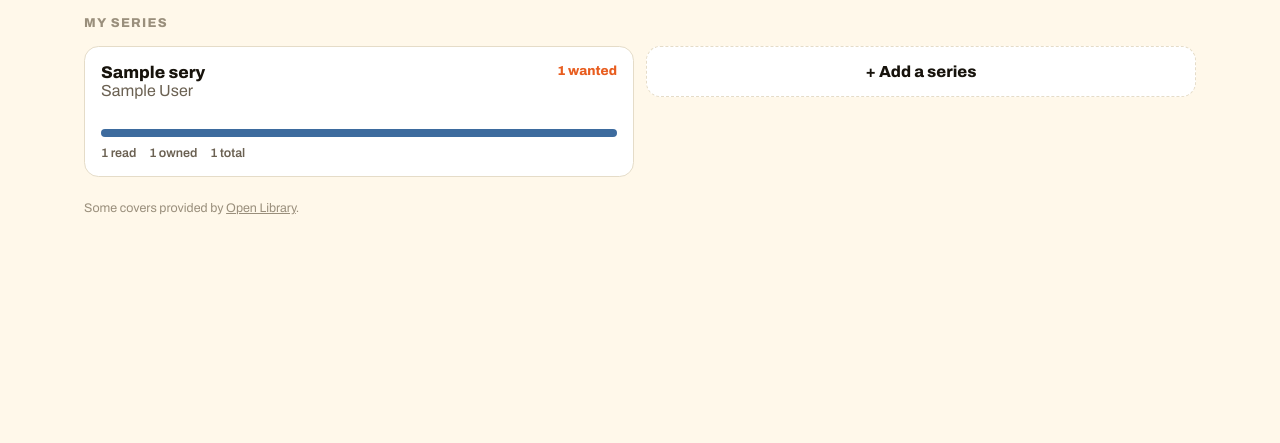
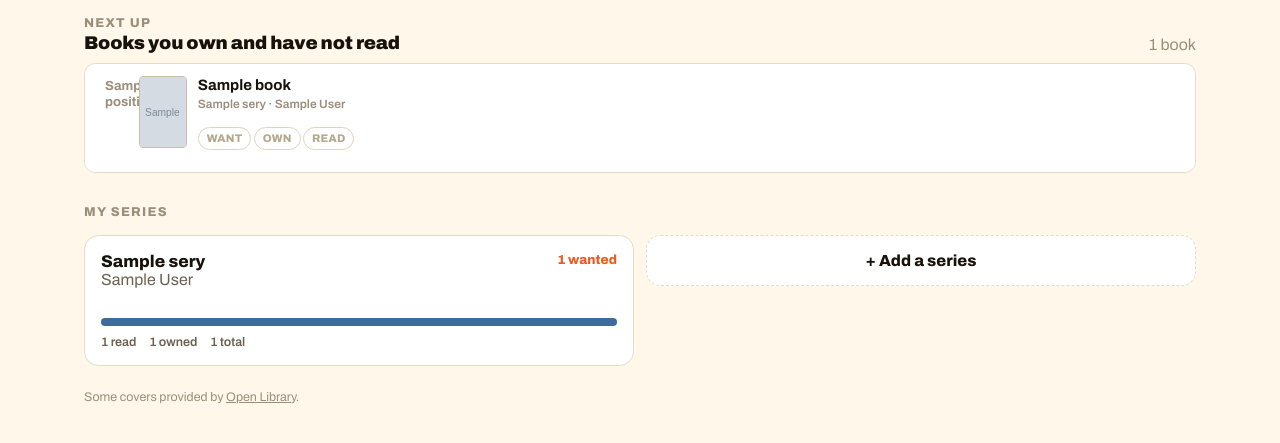
Before and after one commit to Singletoned/shelfpath, a Python web app: template templates/index.html in a window 1280 px wide. Shown: the part 70-513 px from the top of the page. Run offline with Jinja, Linux system fonts and the light colour scheme; the template is opened without the code that fills it: most values are stand-ins (such as "Sample title", 1, 10 or a date in 2020); grey boxes marked "Sample" are stand-in pictures.

Commit message:
Show unread owned books on Shelf

```diff
--- a/templates/base.html
+++ b/templates/base.html
@@ -351,6 +351,46 @@
         font-size: 0.78rem;
         font-weight: 600;
         gap: 0.8rem;
+      }
+
+      .next-up {
+        margin-bottom: 2rem;
+      }
+
+      .section-heading {
+        align-items: end;
+        display: flex;
+        gap: 1rem;
+        justify-content: space-between;
+        margin-bottom: 0.65rem;
+      }
+
+      .section-heading h2 {
+        font-size: 1.15rem;
+        margin: 0;
+      }
+
+      .section-heading .overline {
+        margin-bottom: 0.15rem;
+      }
+
+      .next-up-list {
+        border: 1.5px solid var(--line);
+        border-radius: 0.7rem;
+        overflow: hidden;
+      }
+
+      .next-up-list .book-row:last-child {
+        border-bottom: 0;
+      }
+
+      .book-title a {
+        color: inherit;
+        text-decoration: none;
+      }
+
+      .book-title a:hover {
+        text-decoration: underline;
       }
 
       .screen-header {
--- a/templates/index.html
+++ b/templates/index.html
@@ -1,5 +1,42 @@
-{% extends "base.html" %} {% block title %}Shelf · Shelfpath{% endblock title %}
-{% block content %}
+{% extends "base.html" %} {% import "_book_ui.html" as book_ui %} {% block title
+%}Shelf · Shelfpath{% endblock title %} {% block content %} {% if next_up %}
+<section class="next-up" aria-labelledby="next-up-title">
+  <div class="section-heading">
+    <div>
+      <p class="overline">Next up</p>
+      <h2 id="next-up-title">Books you own and have not read</h2>
+    </div>
+    <span class="faint"
+      >{{ next_up | length }} book{% if next_up | length != 1 %}s{% endif
+      %}</span
+    >
+  </div>
+  <div class="next-up-list">
+    {% for item in next_up %}
+    <article class="book-row">
+      <span class="book-number">{{ item.book.position }}</span>
+      {{ book_ui.cover(item.book) }}
+      <div class="book-main">
+        <div>
+          <div class="book-title">
+            <a href="{{ url_for('series', series_id=item.series.id) }}"
+              >{{ item.book.title }}</a
+            >
+          </div>
+          <div class="book-meta">
+            {{ item.series.title }}{% if item.book.author and item.book.author
+            != item.series.author %} · {{ item.book.author }}{% endif %}
+          </div>
+        </div>
+        {{ book_ui.state_controls(item.book, url_for('book_state',
+        book_key=item.book['key']), url_for('index'), library.current_list.role
+        == 'viewer') }}
+      </div>
+    </article>
+    {% endfor %}
+  </div>
+</section>
+{% endif %}
 <p class="overline">My series</p>
 <ul class="cards">
   {% for series in library.series %}
```
Also changed, not shown: app.py (+17 -1 lines), tests/test_app.py (+15 -1 lines).
